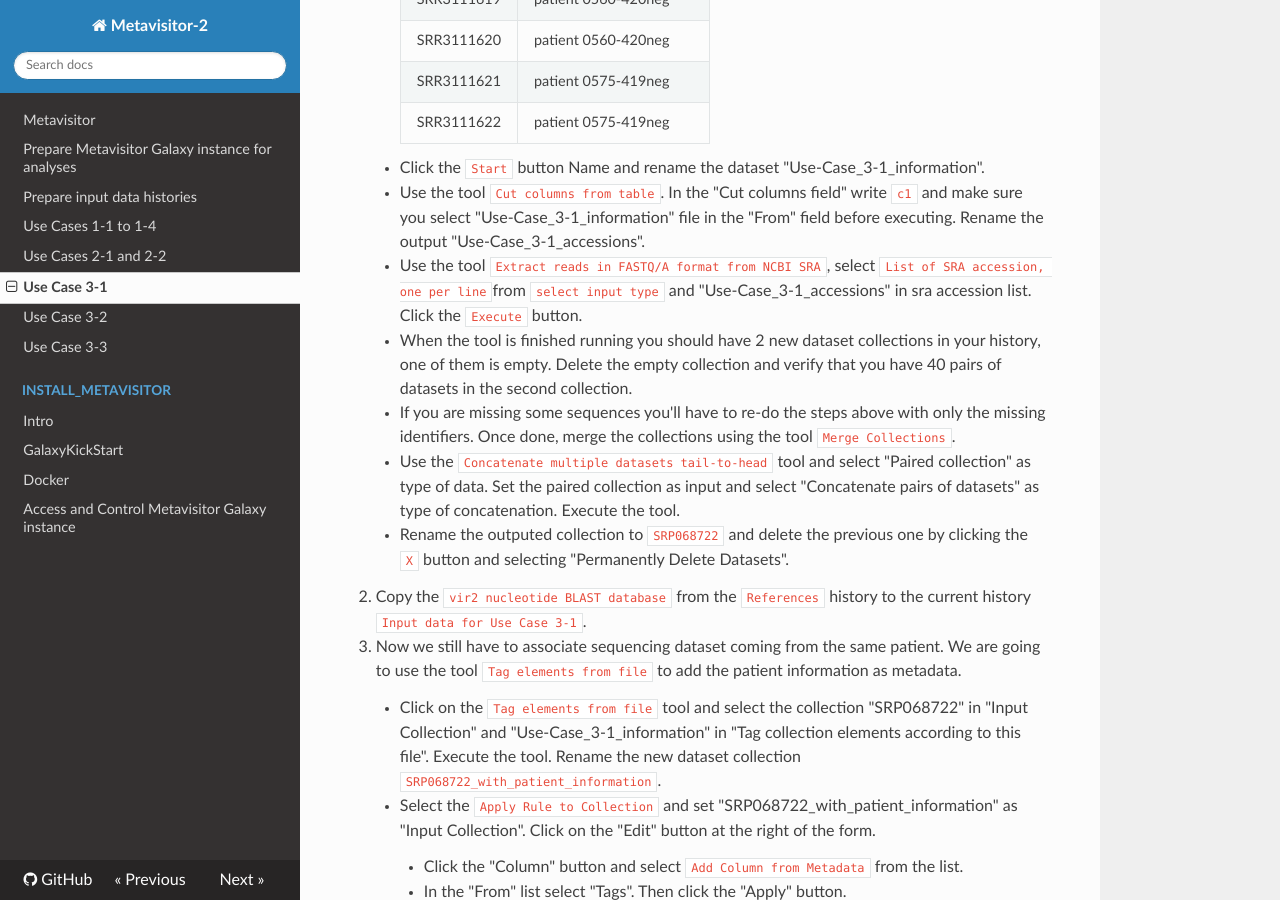
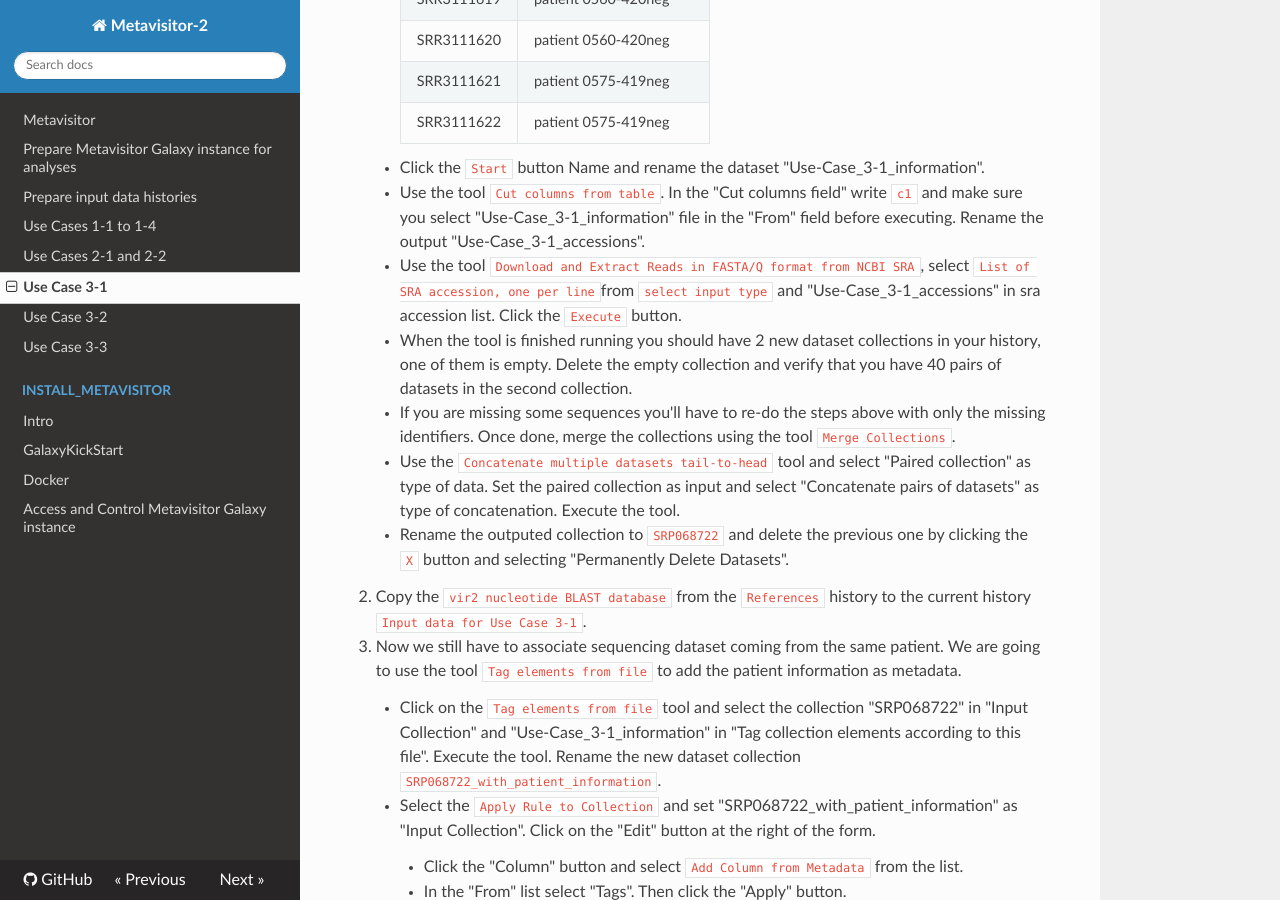
Before and after one commit to ARTbio/metavisitor, an MkDocs documentation site: the page built from docs/use_case_3-1.md, in a window 1280 px wide and 900 px high, scrolled down 2286 px. Built offline with MkDocs 1.6.1, drawn with Linux system fonts in a browser that asks for light colours; nearby versions of some CDN libraries.

Commit message:
correct SRA download tool name

```diff
--- a/docs/use_case_3-1.md
+++ b/docs/use_case_3-1.md
@@ -64,7 +64,7 @@
 
     - Click the `Start` button Name and rename the dataset "Use-Case_3-1_information".
     - Use the tool `Cut columns from table`. In the "Cut columns field" write `c1` and make sure you select "Use-Case_3-1_information" file in the "From" field before executing. Rename the output "Use-Case_3-1_accessions".
-    - Use the tool `Extract reads in FASTQ/A format from NCBI SRA`, select `List of SRA accession, one per line`from `select input type` and "Use-Case_3-1_accessions" in sra accession list. Click the `Execute` button.
+    - Use the tool `Download and Extract Reads in FASTA/Q format from NCBI SRA`, select `List of SRA accession, one per line`from `select input type` and "Use-Case_3-1_accessions" in sra accession list. Click the `Execute` button.
     - When the tool is finished running you should have 2 new dataset collections in your history, one of them is empty. Delete the empty collection and verify that you have 40 pairs of datasets in the second collection.
     - If you are missing some sequences you'll have to re-do the steps above with only the missing identifiers. Once done, merge the collections using the tool `Merge Collections`.
     - Use the `Concatenate multiple datasets tail-to-head` tool and select "Paired collection" as type of data. Set the paired collection as input and select "Concatenate pairs of datasets" as type of concatenation. Execute the tool.
```
